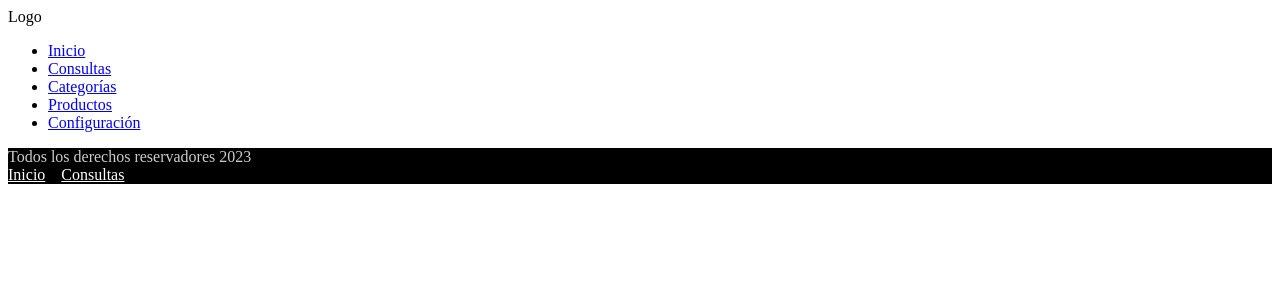
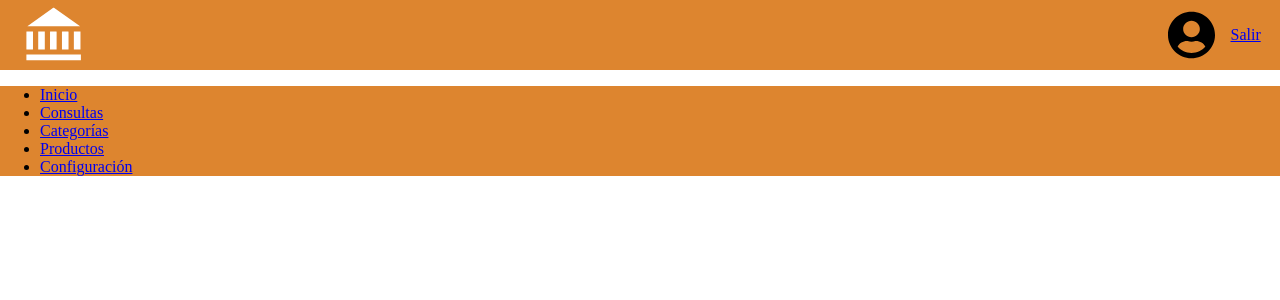
Before and after one commit to stgoneira/desarrollo-frontend-banco, a Next.js app in the folder admin-src/: page / in a window 1280 px wide. Shown: the top 300 px of the page. Built offline with nearby package versions, Linux system fonts and the light colour scheme.

Commit message:
admin progress

```diff
--- a/admin-src/components/cabecera.js
+++ b/admin-src/components/cabecera.js
@@ -2,28 +2,14 @@ import Link from "next/link";
 
 export default function Cabecera(props) {
     return (
-        <header>
-            Logo
+        <header style={{display: 'flex', justifyContent: 'space-between'}}>
+            <img id="logo" src="/img/isotipo.svg" alt="logo" />
 
-            <nav>
-                <ul>
-                    <li>
-                        <Link href="/">Inicio</Link>
-                    </li>
-                    <li>
-                        <Link href="/consultas">Consultas</Link>
-                    </li>
-                    <li>
-                        <Link href="/categoria">Categorías</Link>
-                    </li>
-                    <li>
-                        <Link href="/productos">Productos</Link>
-                    </li>
-                    <li>
-                        <Link href="/configuracion">Configuración</Link>
-                    </li>
-                </ul>
-            </nav>
+            <section style={{display: 'flex', alignItems: 'center', gap: '1em', width: '6em'}}>
+                <img className="user-profile" src="/img/user-profile.svg" alt="usuario" />
+                <Link href="/">Salir</Link>
+            </section>
+
         </header>
     );
 }
--- a/admin-src/components/layout.js
+++ b/admin-src/components/layout.js
@@ -1,12 +1,12 @@
 import Cabecera from "./cabecera";
-import PiePagina from "./pie-pagina";
+import Sidebar from "./sidebar";
 
 export default function Layout({children}) {
     return (
         <>
             <Cabecera />
+            <Sidebar />
             {children}
-            <PiePagina />
         </>
     );
 }
--- a/admin-src/components/pie-pagina.js
+++ /dev/null
@@ -1,11 +0,0 @@
-export default function PiePagina(props) {
-    return (
-        <footer>
-            Todos los derechos reservadores 2023
-            <nav>
-                <a href="/">Inicio</a>
-                <a href="/consultas">Consultas</a>
-            </nav>
-        </footer>
-    );
-}
--- /dev/null
+++ b/admin-src/components/sidebar.js
@@ -0,0 +1,27 @@
+import Link from "next/link";
+
+export default function Sidebar(props) {
+    return (
+        <aside>
+            <nav>
+                <ul>
+                    <li>
+                        <Link href="/">Inicio</Link>
+                    </li>
+                    <li>
+                        <Link href="/consultas">Consultas</Link>
+                    </li>
+                    <li>
+                        <Link href="/categoria">Categorías</Link>
+                    </li>
+                    <li>
+                        <Link href="/productos">Productos</Link>
+                    </li>
+                    <li>
+                        <Link href="/configuracion">Configuración</Link>
+                    </li>
+                </ul>
+            </nav>
+        </aside>
+    );
+}
--- a/admin-src/styles/globals.css
+++ b/admin-src/styles/globals.css
@@ -1,14 +1,23 @@
-footer {
-    background: black;
-    color: #CCC;
+:root {
+    --primary-color: #dd852f;
+    --primary-color-opacity: rgba(221, 133, 47, 0.8);
+    --secondary-color: #3c00b3;
+    --secondary-color-opacity: rgba(60, 0, 179, 0.8);
+    --window-padding: 1rem;
 }
-
-footer a {
-    color: white;
-    padding-right: 1em;
+body {
+    margin: 0;
+    padding: 0;
 }
-
-form {
-    display: flex;
-    flex-direction: column;
+header, aside {
+    background: var(--primary-color);
 }
+header {
+    padding: 0.2em var(--window-padding);
+}
+header img#logo {
+    max-height: 4em;
+}
+header img.user-profile {
+    max-height: 3em;
+}
```
Also changed, not shown: admin-src/public/img/isotipo.svg (added), admin-src/public/img/user-profile.svg (added).
